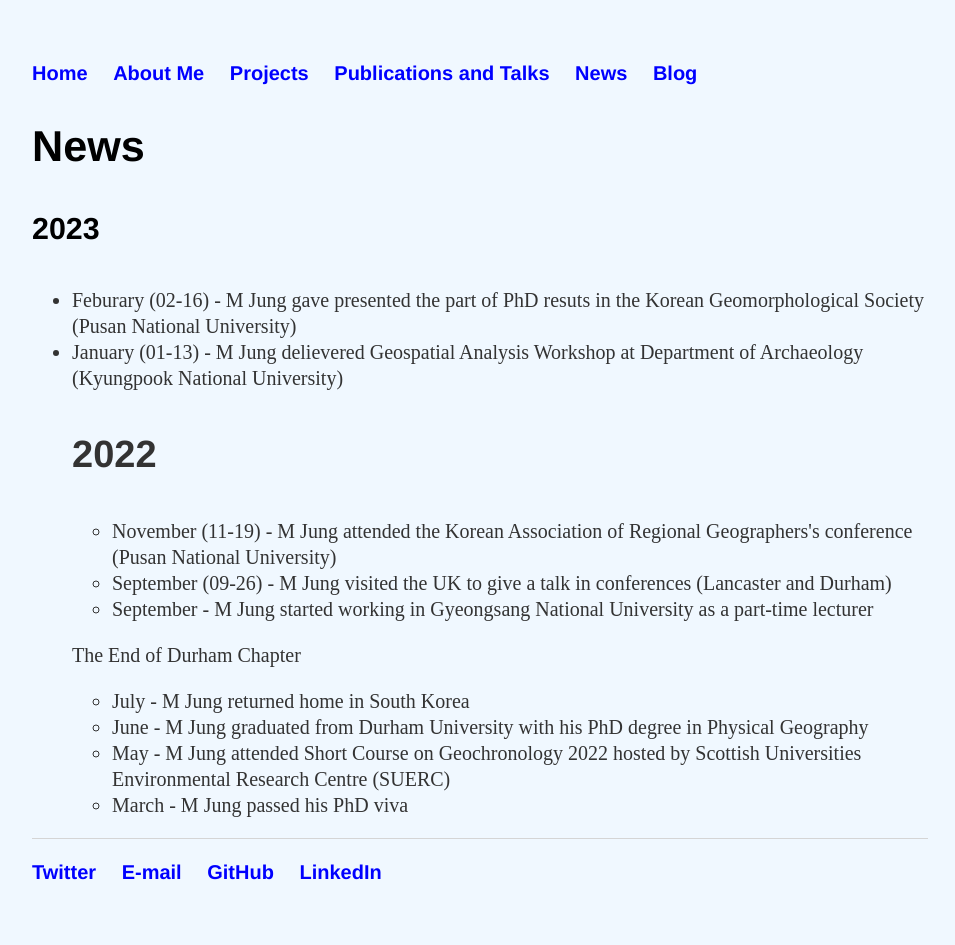
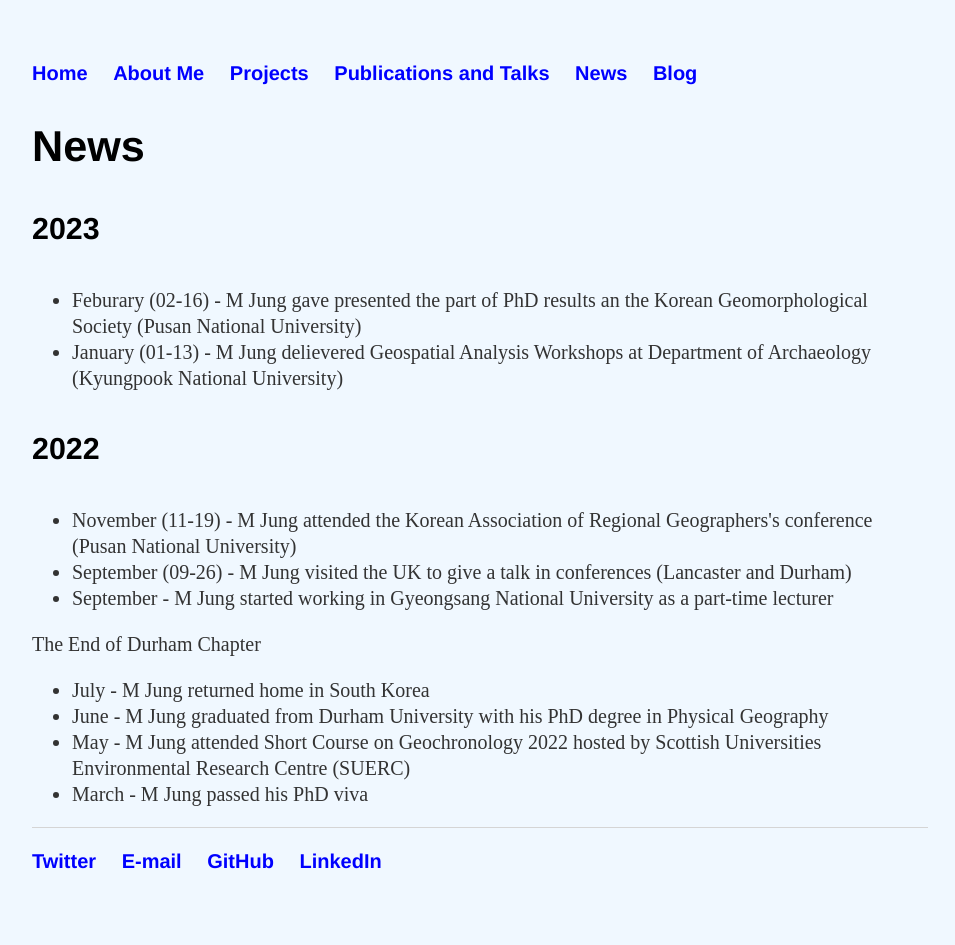
Before and after one commit to muyeoljung/muyeoljung.github.io, a Jekyll site: the page built from news/index.html, in a window 1280 px wide. Shown: the whole page, without its empty margins (160-1115 px from the left). Built offline with Jekyll 4.4.1, drawn with Linux system fonts in a browser that asks for light colours.

Commit message:
Update index.html

```diff
--- a/news/index.html
+++ b/news/index.html
@@ -27,9 +27,9 @@
 
 	<h4>2023</h4>
 	<ul class="News_2023">
-		<li>Feburary (02-16) - M Jung gave presented the part of PhD resuts in the Korean Geomorphological Society (Pusan National University)</li>
-		<li>January (01-13) - M Jung delievered Geospatial Analysis Workshop at Department of Archaeology (Kyungpook National University)</li>
-
+		<li>Feburary (02-16) - M Jung gave presented the part of PhD results an the Korean Geomorphological Society (Pusan National University)</li>
+		<li>January (01-13) - M Jung delievered Geospatial Analysis Workshops at Department of Archaeology (Kyungpook National University)</li>
+	</div>
 	<h4>2022</h4>
 	<ul class="News_2022">
 		<li>November (11-19) - M Jung attended the Korean Association of Regional Geographers's conference (Pusan National University)</li>
```
